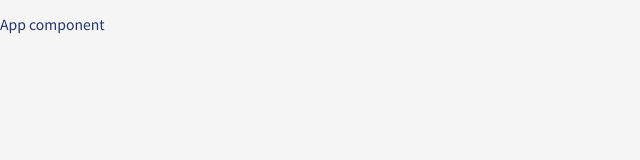
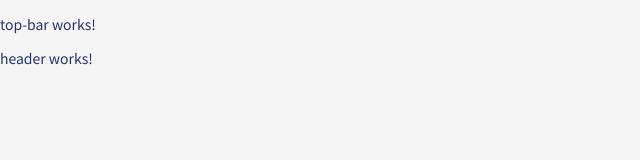
Before and after one commit to irfan-ansari-au28/tshirt-bazar, an Angular app: page / in a window 1280 px wide. Shown: the top 160 px of the page, without its empty margins (0-640 px from the left). Built offline with nearby package versions, Linux system fonts and the light colour scheme.

Commit message:
create navbar component

```diff
--- a/src/app/app.component.html
+++ b/src/app/app.component.html
@@ -1 +1,2 @@
-<p>App component</p>
+<app-top-bar></app-top-bar>
+<app-header></app-header>
--- a/src/app/app.module.ts
+++ b/src/app/app.module.ts
@@ -3,10 +3,14 @@ import { BrowserModule } from '@angular/platform-browser';
 
 import { AppRoutingModule } from './app-routing.module';
 import { AppComponent } from './app.component';
+import { TopBarComponent } from './component/navbar/top-bar/top-bar.component';
+import { HeaderComponent } from './component/navbar/header/header.component';
 
 @NgModule({
   declarations: [
-    AppComponent
+    AppComponent,
+    TopBarComponent,
+    HeaderComponent
   ],
   imports: [
     BrowserModule,
--- /dev/null
+++ b/src/app/component/navbar/header/header.component.html
@@ -0,0 +1 @@
+<p>header works!</p>
--- /dev/null
+++ b/src/app/component/navbar/header/header.component.ts
@@ -0,0 +1,15 @@
+import { Component, OnInit } from '@angular/core';
+
+@Component({
+  selector: 'app-header',
+  templateUrl: './header.component.html',
+  styleUrls: ['./header.component.css']
+})
+export class HeaderComponent implements OnInit {
+
+  constructor() { }
+
+  ngOnInit(): void {
+  }
+
+}
--- /dev/null
+++ b/src/app/component/navbar/top-bar/top-bar.component.html
@@ -0,0 +1 @@
+<p>top-bar works!</p>
--- /dev/null
+++ b/src/app/component/navbar/top-bar/top-bar.component.ts
@@ -0,0 +1,15 @@
+import { Component, OnInit } from '@angular/core';
+
+@Component({
+  selector: 'app-top-bar',
+  templateUrl: './top-bar.component.html',
+  styleUrls: ['./top-bar.component.css']
+})
+export class TopBarComponent implements OnInit {
+
+  constructor() { }
+
+  ngOnInit(): void {
+  }
+
+}
```
Also changed, not shown: src/app/component/navbar/header/header.component.css (added), src/app/component/navbar/top-bar/top-bar.component.css (added), 2 other files (tests, documents, lock files or other folders).
